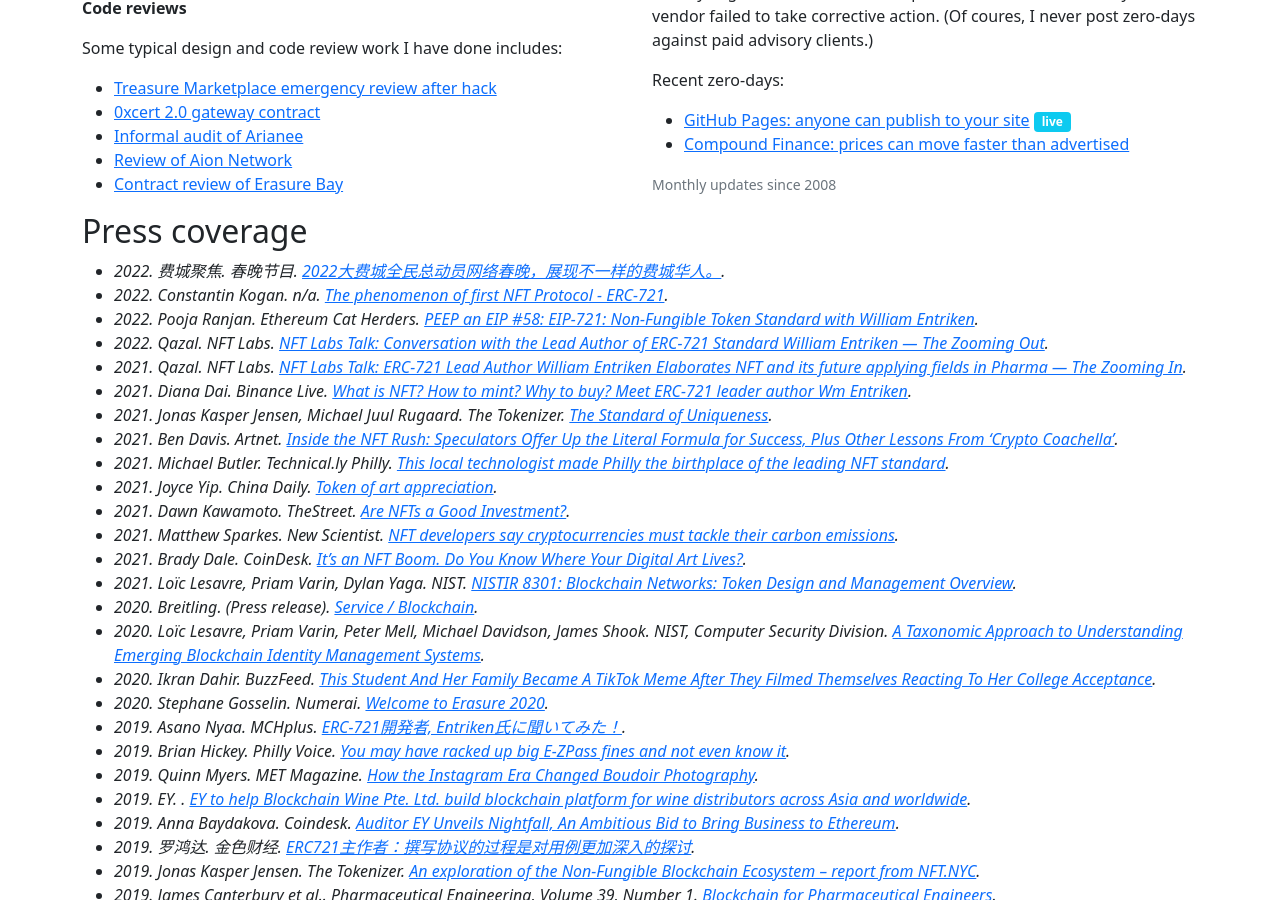
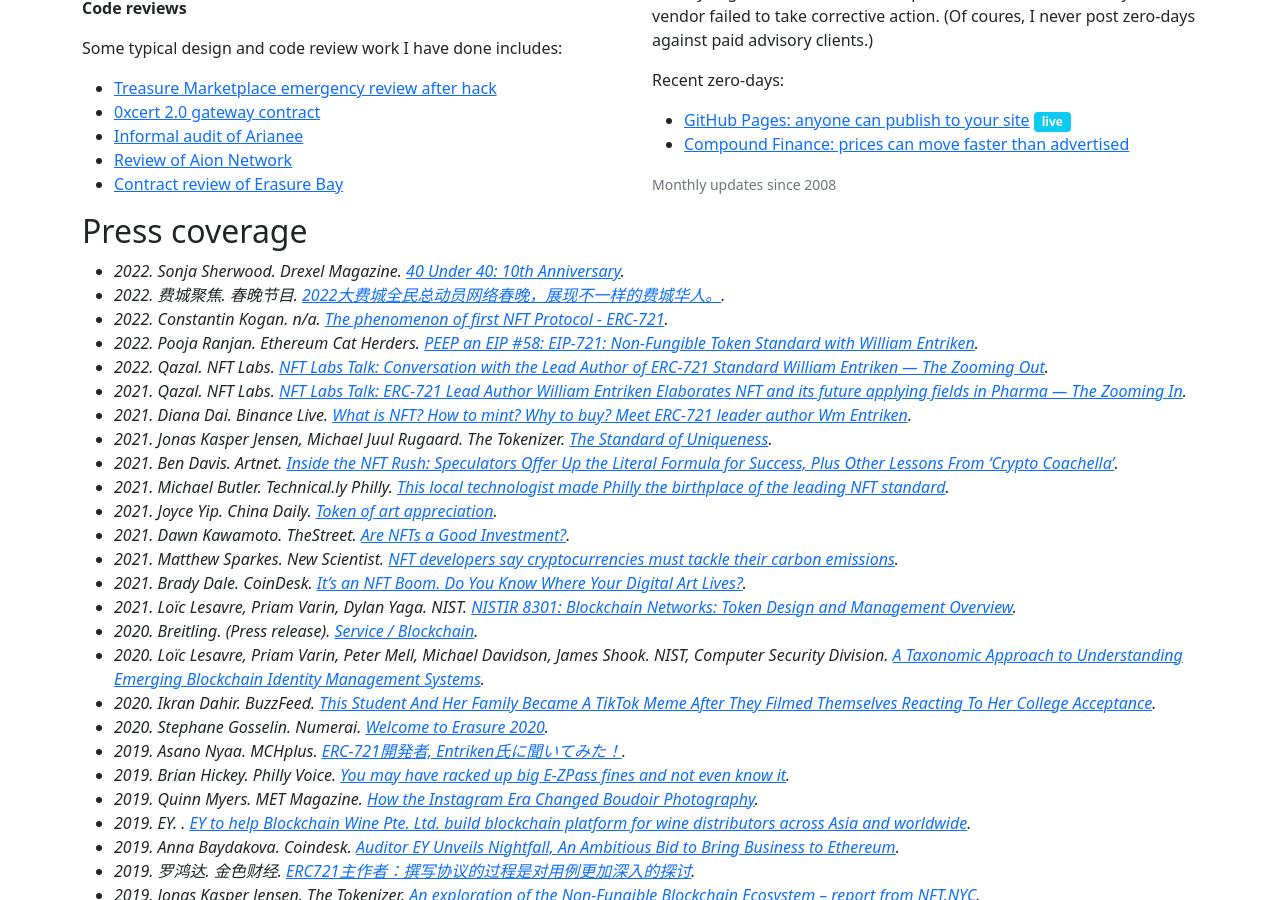
Before and after one commit to fulldecent/phor.net, a Jekyll site: the page built from index.html, in a window 1280 px wide and 900 px high, scrolled down 2008 px. Built offline with Jekyll 4.4.1, drawn with Linux system fonts in a browser that asks for light colours; nearby versions of some CDN libraries; comment, search, counter and statistics services are not loaded.

Commit message:
Drexel Magazine

```diff
--- a/_data/press-coverage.json
+++ b/_data/press-coverage.json
@@ -1,4 +1,11 @@
 [
+  {
+    "date": "2022-03-25",
+    "authors": ["Sonja Sherwood"],
+    "publication": "Drexel Magazine",
+    "url": "https://drexelmagazine.org/2022/40-under-40-2022/",
+    "title": "40 Under 40: 10th Anniversary"
+  },
   {
     "date": "2022-02-08",
     "authors": ["费城聚焦"],
```
